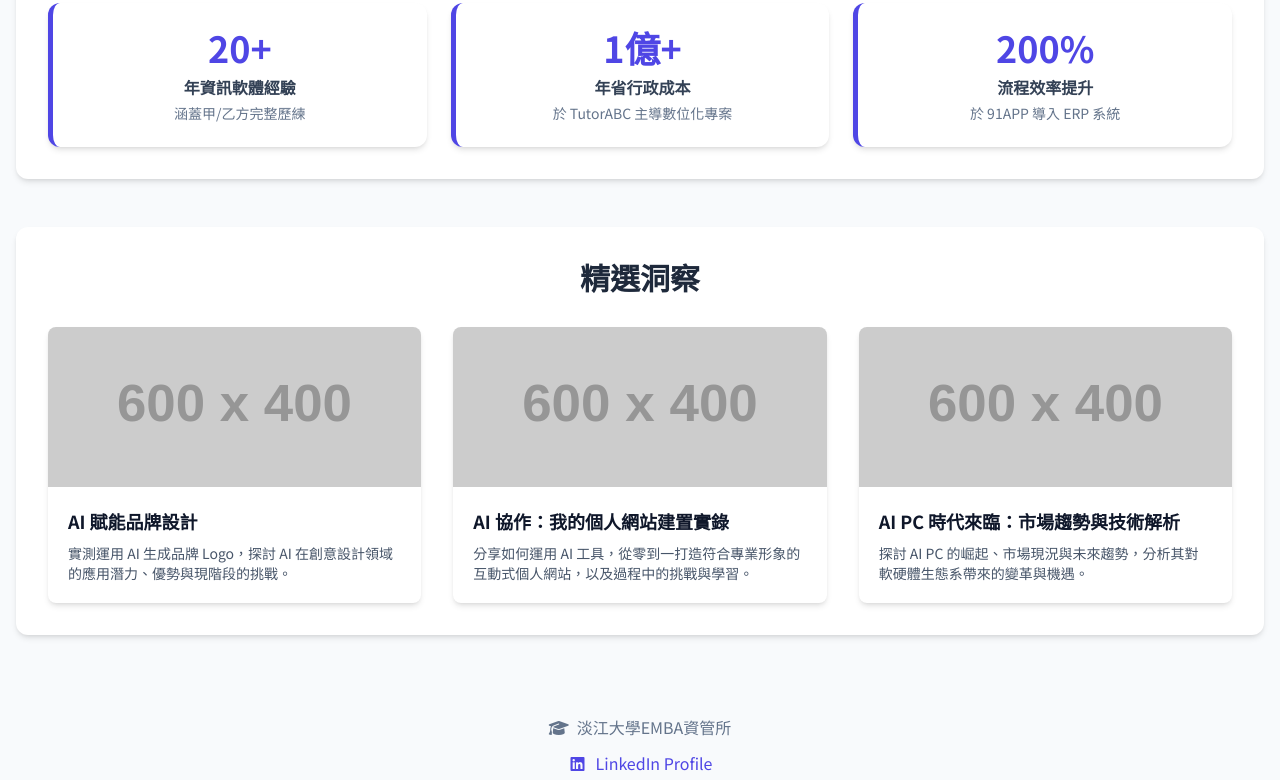
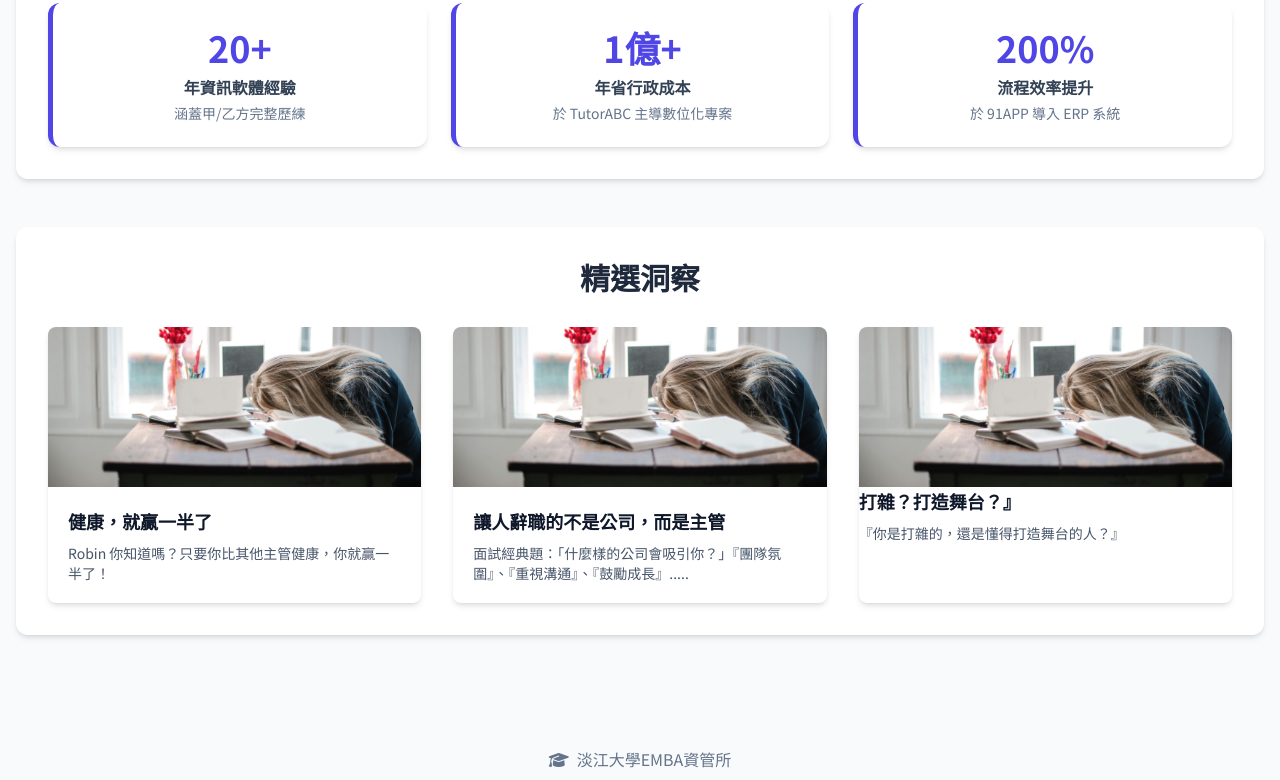
Before and after one commit to robinaudi/ai-resume-pilot, a plain HTML site: page index.html in a window 1280 px wide. Shown: the part 555-1335 px from the top of the page. Drawn offline with nearby package versions, Linux system fonts and the light colour scheme; placeholder pictures from the web are drawn by us.

Commit message:
Update index.html

```diff
--- a/index.html
+++ b/index.html
@@ -238,26 +238,26 @@
                 <div class="grid grid-cols-1 md:grid-cols-3 gap-8">
                     <!-- Article 1 -->
                     <a href="https://www.linkedin.com/feed/update/urn:li:activity:7205025752990326784/" target="_blank" rel="noopener noreferrer" class="article-card block bg-white rounded-lg shadow-md overflow-hidden">
-                        <img class="w-full h-40 object-cover" src="https://placehold.co/600x400/e0e7ff/312e81?text=AI+Logo" alt="AI Logo Design">
+                        <!-- <img class="w-full h-40 object-cover" src="https://placehold.co/600x400/e0e7ff/312e81?text=AI+Logo" alt="AI Logo Design"> -->
+                        <img class="w-full h-40 object-cover" src="https://raw.githubusercontent.com/robinaudi/ai-resume-pilot/main/linkedin_article19365.jpeg" alt="LinkedIn_Top3">
                         <div class="p-5">
-                            <h3 class="font-bold text-lg text-slate-900 mb-2">AI 賦能品牌設計</h3>
-                            <p class="text-sm text-slate-600">實測運用 AI 生成品牌 Logo，探討 AI 在創意設計領域的應用潛力、優勢與現階段的挑戰。</p>
+                            <h3 class="font-bold text-lg text-slate-900 mb-2">健康，就贏一半了</h3>
+                            <p class="text-sm text-slate-600">Robin 你知道嗎？只要你比其他主管健康，你就贏一半了！</p>
                         </div>
                     </a>
                     <!-- Article 2 -->
                     <a href="https://www.linkedin.com/feed/update/urn:li:activity:7184354551397847040/" target="_blank" rel="noopener noreferrer" class="article-card block bg-white rounded-lg shadow-md overflow-hidden">
-                        <img class="w-full h-40 object-cover" src="https://placehold.co/600x400/e0e7ff/312e81?text=AI+Website" alt="AI Personal Website">
+                        <img class="w-full h-40 object-cover" src="https://raw.githubusercontent.com/robinaudi/ai-resume-pilot/main/linkedin_article19365.jpeg" alt="LinkedIn_Top3">
                         <div class="p-5">
-                            <h3 class="font-bold text-lg text-slate-900 mb-2">AI 協作：我的個人網站建置實錄</h3>
-                            <p class="text-sm text-slate-600">分享如何運用 AI 工具，從零到一打造符合專業形象的互動式個人網站，以及過程中的挑戰與學習。</p>
+                            <h3 class="font-bold text-lg text-slate-900 mb-2">讓人辭職的不是公司，而是主管</h3>
+                            <p class="text-sm text-slate-600">面試經典題：「什麼樣的公司會吸引你？」『團隊氛圍』、『重視溝通』、『鼓勵成長』.....</p>
                         </div>
                     </a>
                     <!-- Article 3 -->
                     <a href="https://www.linkedin.com/feed/update/urn:li:activity:7183351028535246848/" target="_blank" rel="noopener noreferrer" class="article-card block bg-white rounded-lg shadow-md overflow-hidden">
-                        <img class="w-full h-40 object-cover" src="https://placehold.co/600x400/e0e7ff/312e81?text=AI+PC" alt="AI PC Market Trends">
-                        <div class="p-5">
-                            <h3 class="font-bold text-lg text-slate-900 mb-2">AI PC 時代來臨：市場趨勢與技術解析</h3>
-                            <p class="text-sm text-slate-600">探討 AI PC 的崛起、市場現況與未來趨勢，分析其對軟硬體生態系帶來的變革與機遇。</p>
+                        <img class="w-full h-40 object-cover" src="https://raw.githubusercontent.com/robinaudi/ai-resume-pilot/main/linkedin_article19365.jpeg" alt="LinkedIn_Top3">
+                            <h3 class="font-bold text-lg text-slate-900 mb-2">打雜？打造舞台？』</h3>
+                            <p class="text-sm text-slate-600">『你是打雜的，還是懂得打造舞台的人？』</p>
                         </div>
                     </a>
                 </div>
```
